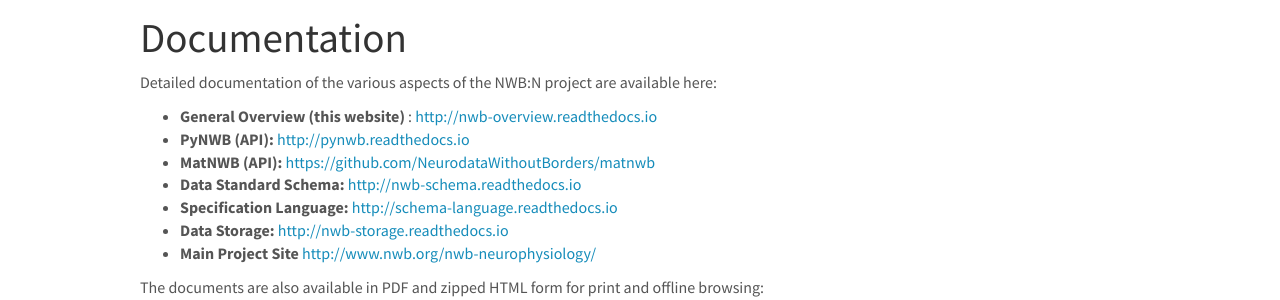
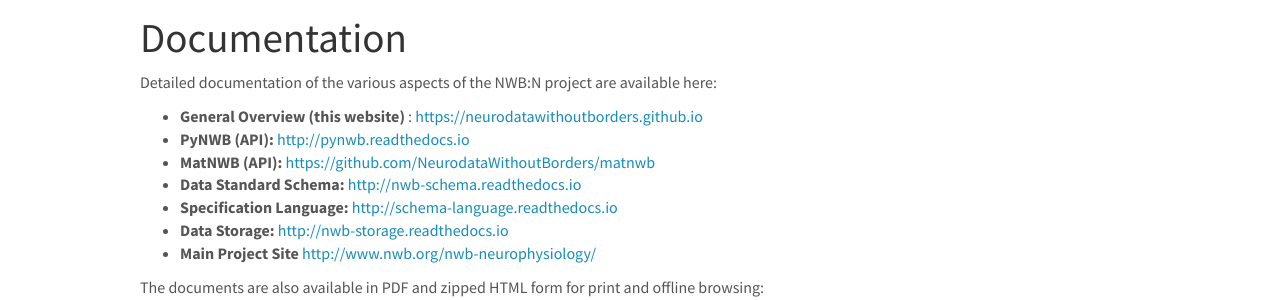
Before and after one commit to ttngu207/neurodatawithoutborders.github.io, a Jekyll site: the page built from _pages/gettingstarted.md, in a window 1280 px wide and 900 px high, scrolled down 619 px. Shown: the part 154-454 px from the top of the window. Built offline with Jekyll 4.4.1, drawn with Linux system fonts in a browser that asks for light colours; nearby versions of some CDN libraries; some of the changed lines change nothing that is shown.

Commit message:
Updated outdated link to overview page

```diff
--- a/_pages/gettingstarted.md
+++ b/_pages/gettingstarted.md
@@ -49,7 +49,7 @@
 
 Detailed documentation of the various aspects of the NWB:N project are available here:
 
-* **General Overview (this website)** : [http://nwb-overview.readthedocs.io](http://nwb-overview.readthedocs.io)
+* **General Overview (this website)** : [https://neurodatawithoutborders.github.io](https://neurodatawithoutborders.github.io/overview)
 * **PyNWB (API):** [http://pynwb.readthedocs.io](http://pynwb.readthedocs.io)
 * **MatNWB (API):** [https://github.com/NeurodataWithoutBorders/matnwb](https://github.com/NeurodataWithoutBorders/matnwb)
 * **Data Standard Schema:** [http://nwb-schema.readthedocs.io](http://nwb-schema.readthedocs.io)
```
